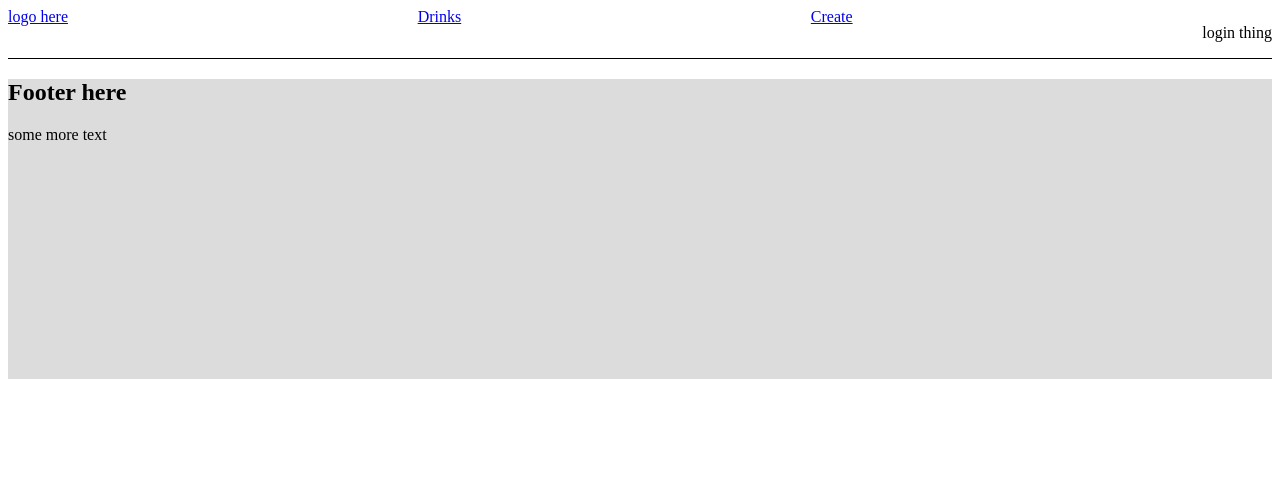
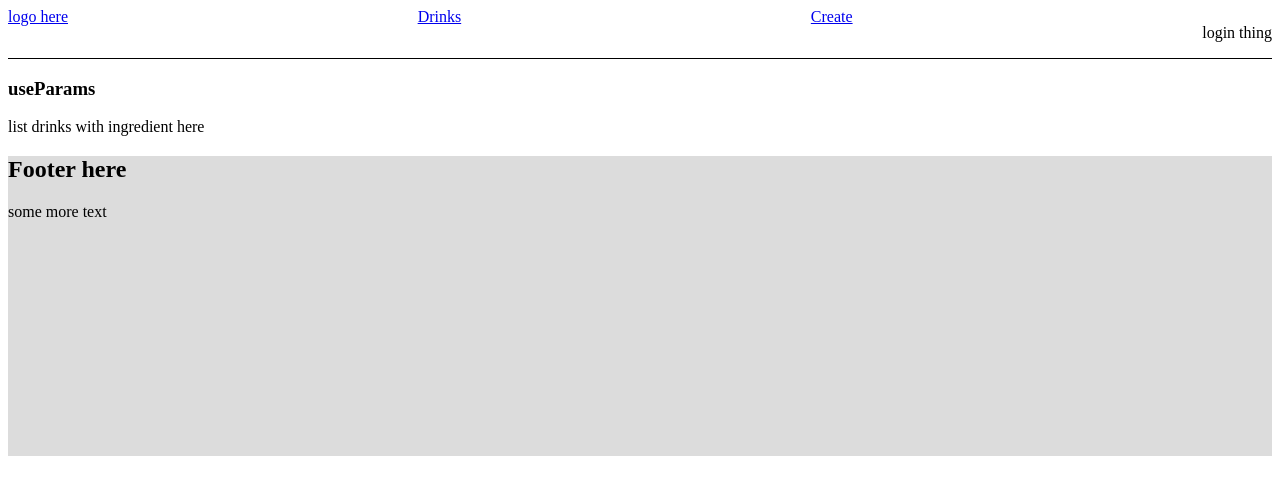
Before and after one commit to VeikkaND/drinkbook, a React (Vite) app in the folder client/: page /ingredient/1 in a window 1280 px wide. Shown: the top 494 px of the page. Built offline with nearby package versions, Linux system fonts and the light colour scheme.

Commit message:
added more pages for later use

```diff
--- a/client/src/main.jsx
+++ b/client/src/main.jsx
@@ -8,6 +8,8 @@ import NavBar from './components/NavBar.jsx'
 import Footer from './components/Footer.jsx'
 import Search from './pages/Search.jsx'
 import Drink from './pages/Drink.jsx'
+import FindDrink from './pages/FindDrink.jsx'
+import Ingredient from './pages/Ingredient.jsx'
 
 createRoot(document.getElementById('root')).render(
   <BrowserRouter>
@@ -18,6 +20,8 @@ createRoot(document.getElementById('root')).render(
       <Route path='/drinks' element={<Drinks />}/>
       <Route path='/search' element={<Search />}/>
       <Route path='/drink/:name/:id' element={<Drink />}/>
+      <Route path='/ingredient/:name' element={<Ingredient />}/>
+      <Route path='/find' element={<FindDrink />}/>
     </Routes>
     <Footer />
   </BrowserRouter>
--- /dev/null
+++ b/client/src/pages/FindDrink.jsx
@@ -0,0 +1,13 @@
+
+
+function FindDrink() {
+
+
+    return(
+        <div>
+            <p>enter ingredients and find drinks with them</p>
+        </div>
+    )
+}
+
+export default FindDrink
--- /dev/null
+++ b/client/src/pages/Ingredient.jsx
@@ -0,0 +1,22 @@
+import { useState } from "react"
+import { useEffect } from "react"
+import { useParams } from "react-router"
+
+
+function Ingredient() {
+    const [drinks, setDrinks] = useState([])
+    const params = useParams
+    const ingredientName = params.name
+    useEffect(() => {
+        //TODO find all drinks with ingredient
+    }, [])
+
+    return(
+        <div>
+            <h3>{ingredientName}</h3>
+            <p>list drinks with ingredient here</p>
+        </div>
+    )
+}
+
+export default Ingredient
```
